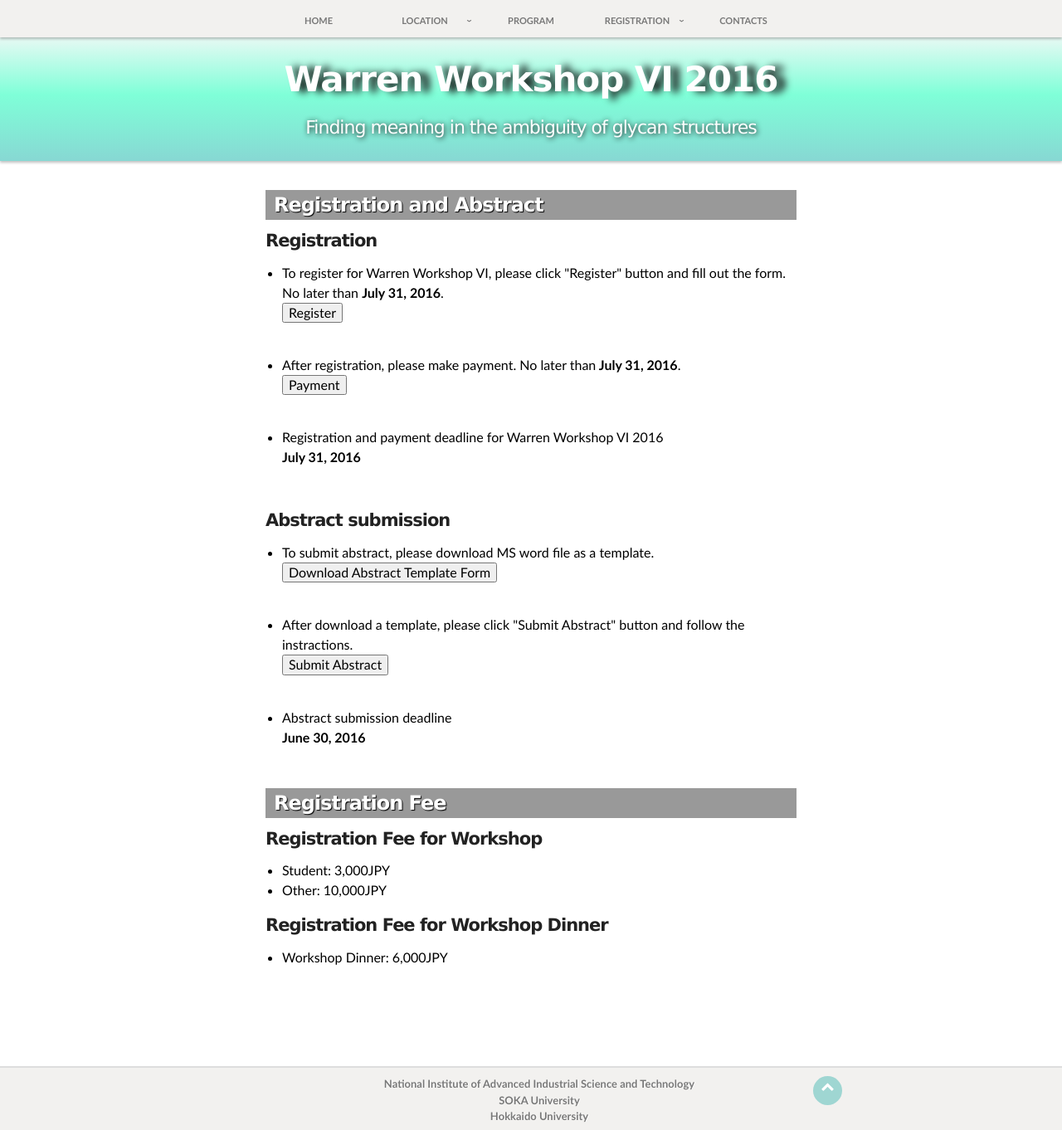
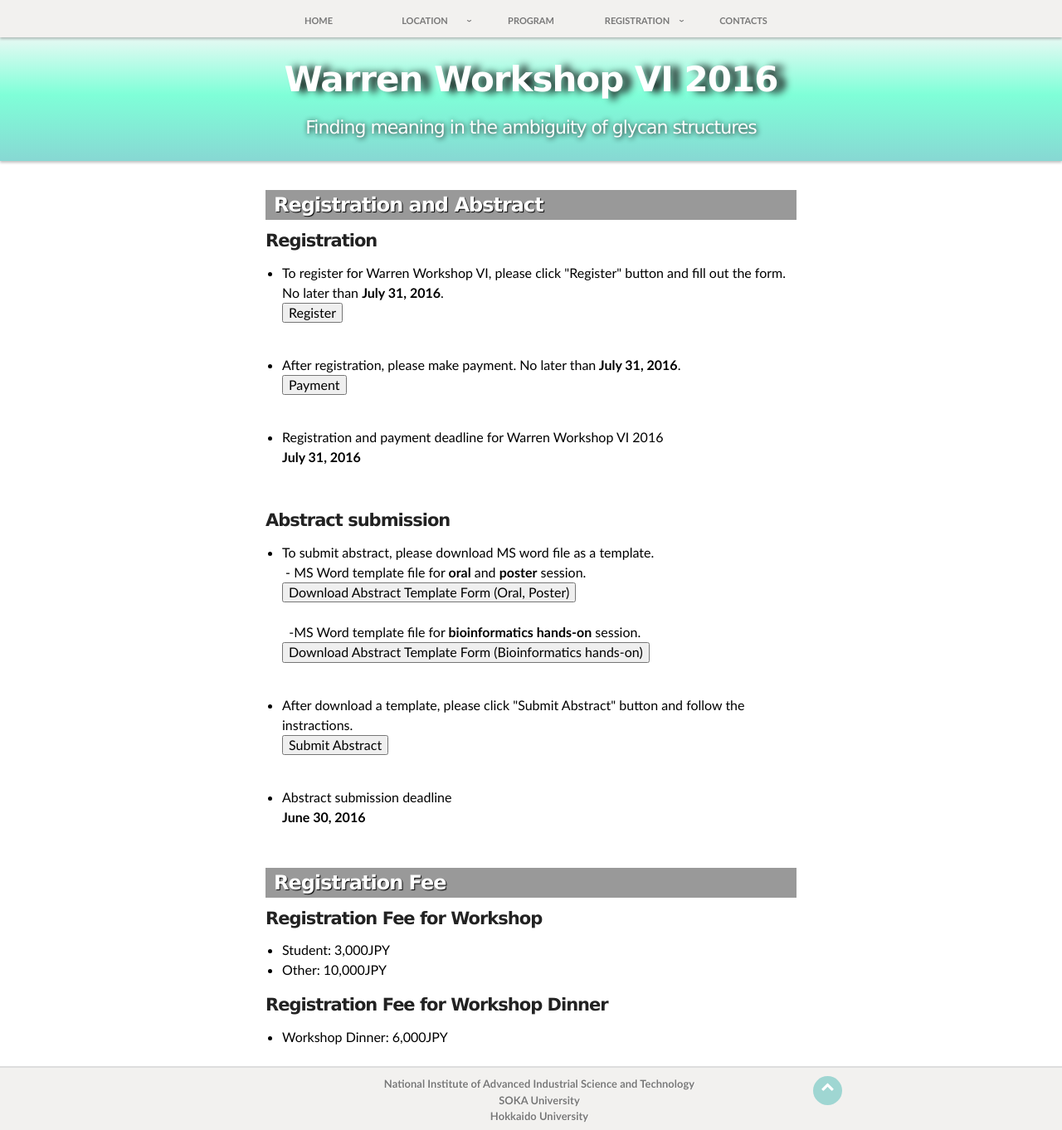
Before and after one commit to yamazakiM/WarrenWorkshop2016, a Jekyll site: the page built from registration/index.md, in a window 1280 px wide and 1362 px high. Shown: the whole window at 83% size. Built offline with Jekyll 4.4.1, drawn with Linux system fonts in a browser that asks for light colours; nearby versions of some CDN libraries; library files that are not in the unit come from our copies.

Commit message:
Update index.md

```diff
--- a/registration/index.md
+++ b/registration/index.md
@@ -31,8 +31,17 @@
    <h4 class="registration">Abstract submission</h4>
   <ul>
   <li>To submit abstract, please download MS word file as a template.</li>
-   <a href="{{site.url}}/images/AbstractTemplate.docx"><input id="button_submit" class="button_submit" type="button" alt="submit" value="Download Abstract Template Form"></a>
-     </ul><br>
+  &nbsp;- MS Word template file for <strong>oral</strong> and <strong>poster</strong> session.<br>
+   <a href="{{site.url}}/images/AbstractTemplate_Oral,Poster.docx"><input id="button_submit" class="button_submit" type="button" alt="submit" value="Download Abstract Template Form (Oral, Poster)">
+   </a>
+   <br>
+   <br>
+   &nbsp; -MS Word template file for <strong>bioinformatics hands-on</strong> session.<br>
+   <a href="{{site.url}}/images/AbstractTemplate_Handson.docx" class="downloadAbstract">
+     <input id="button_submit_instraction" class="button_submit" type="button" alt="submit" value="Download Abstract Template Form (Bioinformatics hands-on)">
+   </a>
+  </ul>
+  <br>
 
    <ul>
    <li>After download a template, please click "Submit Abstract" button and follow the instractions.</li>
```
